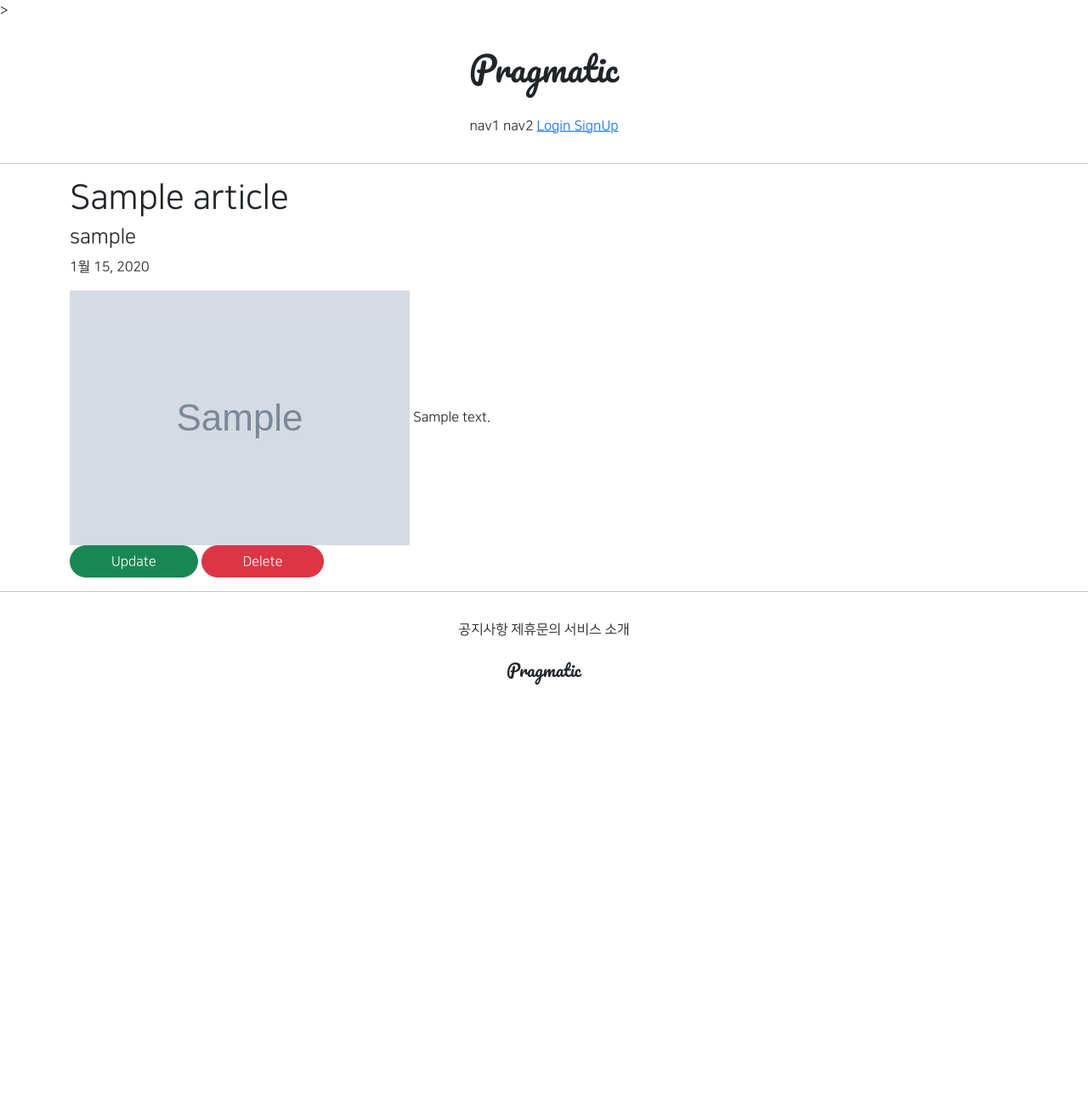
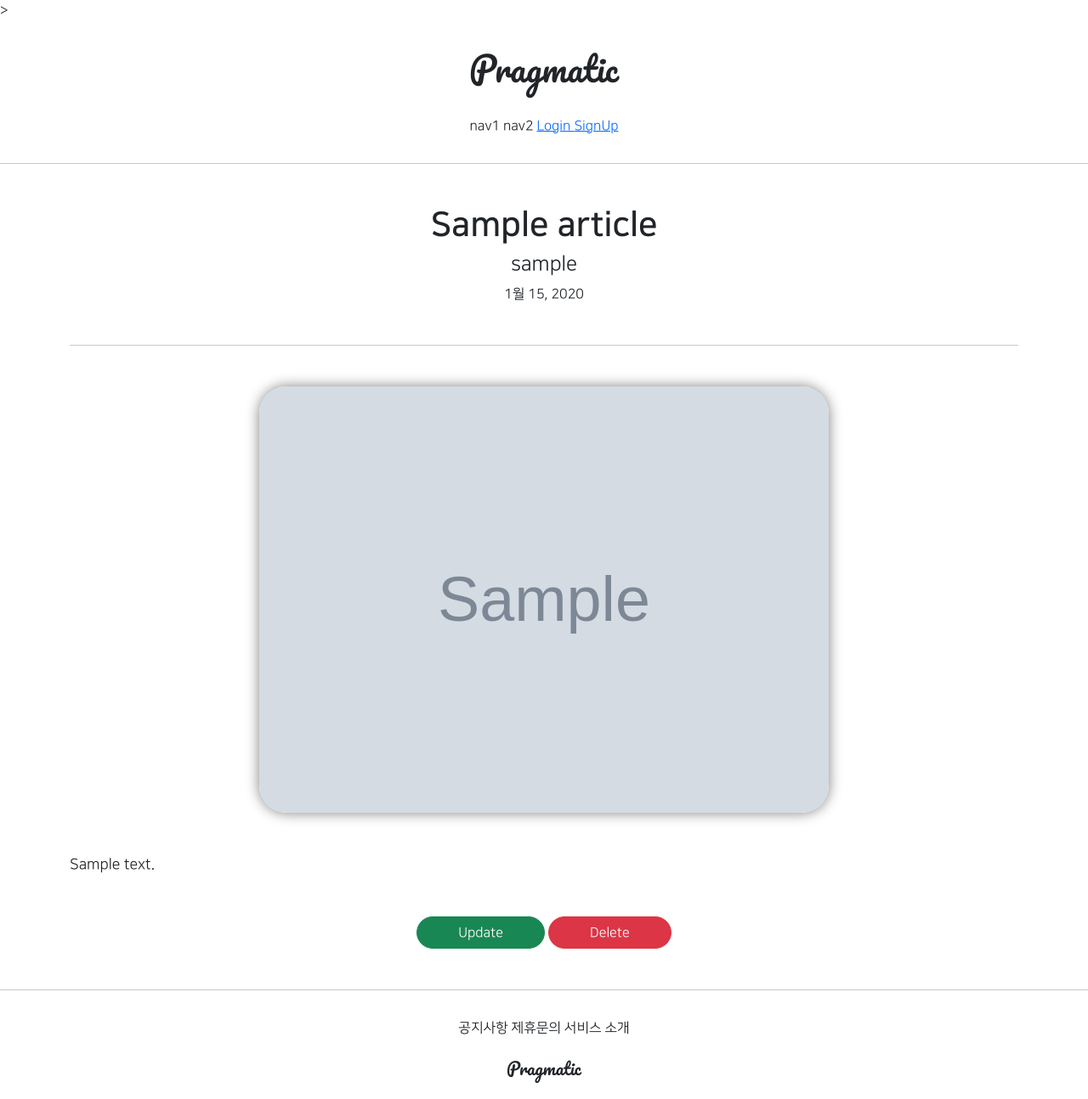
Before and after one commit to dhkdl/secondproject, a Django app: page /articles/detail/1 in a window 1280 px wide. Shown: the whole page at 85% size. Before the commit the page ends 806 px from the top, so only its background shows below. Run offline with Django 3.2, Linux system fonts and the light colour scheme; tables that the repository leaves empty hold one stand-in row (values such as "Sample post"); grey boxes marked "Sample" are stand-in pictures; parts of the project's set-up code (start-up, migrations or seed data) failed here and were passed over; some libraries are stand-ins or nearby versions.

Commit message:
08.05 secondproject 1 (BUGFIX)

```diff
--- a/articleapp/templates/articleapp/detail.html
+++ b/articleapp/templates/articleapp/detail.html
@@ -4,17 +4,24 @@
 {% block content %}
 
 
-    <div class="container">
-        <div>
+    <div class="container text-center">
+        <div class="my-5">
             {#            게시글 제목, 글쓴이 , 작성일자 #}
-            <h1>{{ target_article.title }}</h1>
+            <h1 class="NNS_B">{{ target_article.title }}</h1>
             <h4>{{ target_article.writer.profile.nickname }}</h4>
             <p>{{ target_article.created_at }}</p>
         </div>
-        <div>
+
+        <hr>
+
+        <div class="my-5">
             {#            게시글 내용, 게시글 대표 이미지 #}
-            <img src="{{ target_article.image.url }}" alt="">
-            {{ target_article.content }}
+            <img src="{{ target_article.image.url }}"
+                 class="article_image"
+                 alt="">
+            <div class="article_content my-5">
+                {{ target_article.content }}
+            </div>
             <div>
                 <a href="{% url 'articleapp:update' pk=target_article.pk %}"
                    class="btn btn-success rounded-pill px-5">
--- a/static/base.css
+++ b/static/base.css
@@ -45,3 +45,16 @@
 .round_button:hover{
     color: dimgray;
 }
+
+
+.article_image{
+    width: 60%;
+    border-radius: 2rem;
+    box-shadow: 0 0 1rem grey;
+}
+
+
+.article_content{
+    text-align: left;
+    font-size: 1.1rem;
+}
--- a/static/js/magicgrid.js
+++ b/static/js/magicgrid.js
@@ -287,7 +287,7 @@ var masonrys = document.getElementsByTagName("img")
 
 magicGrid.listen();
 
-for (let i=0; masonrys.length; i++) {
+for (let i=0; i <masonrys.length; i++) {
   masonrys[i].addEventListener('load', function (){
     magicGrid.positionItems();
   }, false)
```
